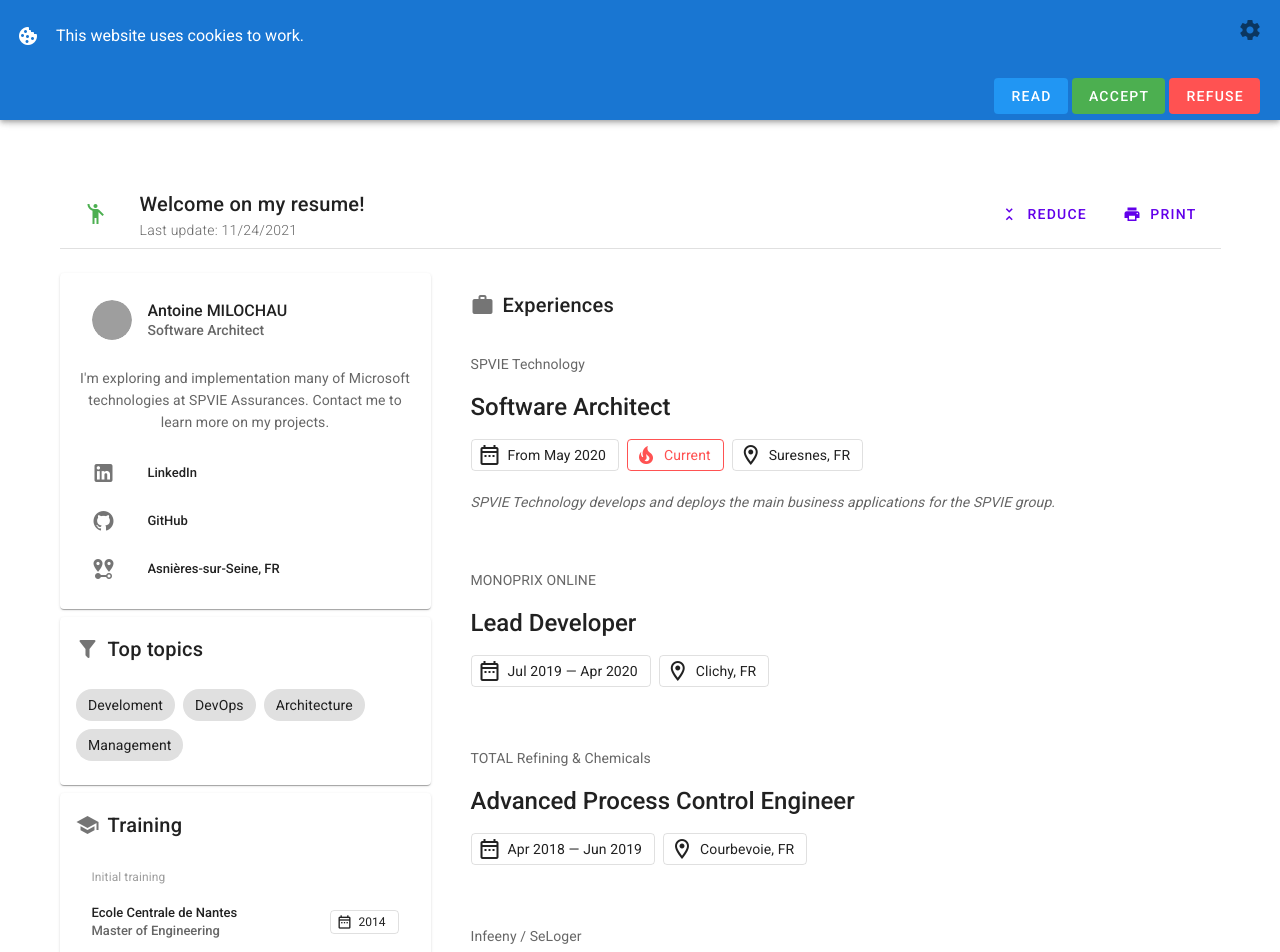
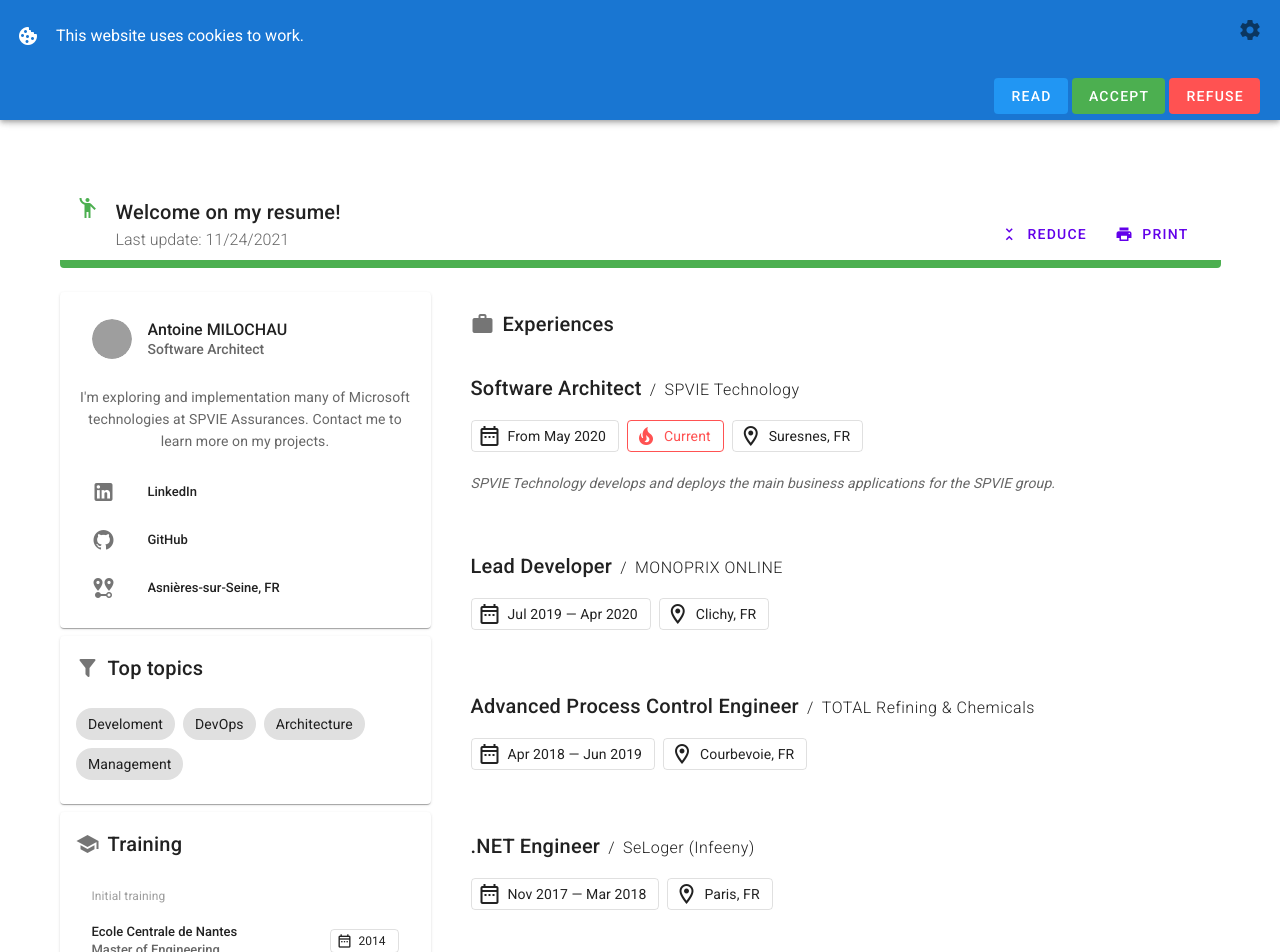
Before and after one commit to amilochau/cv, a Vue app: page /en/ in a window 1280 px wide. Shown: the top 952 px of the page. Built offline with nearby package versions, Linux system fonts and the light colour scheme; grey boxes are pictures that could not be loaded.

Commit message:
Improve jobs title (#75)

```diff
--- a/src/components/resume/section/Call.vue
+++ b/src/components/resume/section/Call.vue
@@ -1,19 +1,21 @@
 <template>
-  <v-banner
-    single-line
-    class="d-print-none">
-    <v-icon
-      slot="icon"
-      :color="call.color">
-      {{ call.icon }}
-    </v-icon>
-    <p class="text-h6 mb-0">{{ call.message }}</p>
-    <p
-      v-if="call.lastUpdate"
-      class="text-body-2 text--secondary font-weight-light mb-0">
+  <v-alert
+    :color="call.color"
+    :icon="call.icon"
+    colored-border
+    border="bottom"
+    class="d-print-none mb-0">
+    <v-row class="no-gutters">
+      <v-col>
+        <h3 class="text-h6">
+          {{ call.message }}
+        </h3>
+        <div class="text-body text--secondary font-weight-light">
           {{ call.lastUpdate | formatUpdateDate | formatText('resume.call.lastUpdate') }}
-    </p>
-    <template v-slot:actions>
+        </div>
+      </v-col>
+      <v-col class="d-flex align-end pt-2">
+        <v-spacer/>
         <v-btn
           v-if="expanded"
           text
@@ -37,8 +39,9 @@
           <v-icon left>mdi-printer</v-icon>
           {{ $t('resume.call.print') }}
         </v-btn>
-    </template>
-  </v-banner>
+      </v-col>
+    </v-row>
+  </v-alert>
 </template>
 
 <script lang="ts">
--- a/src/components/resume/section/Experiences.vue
+++ b/src/components/resume/section/Experiences.vue
@@ -9,15 +9,16 @@
       :key="i"
       elevation="0"
       class="mb-2">
-      <v-card-subtitle>
-        {{ experience.company }}
-        <span v-if="experience.client"> / {{ experience.client }}</span>
-      </v-card-subtitle>
+      <v-card-title class="align-baseline">
+        {{ experience.job }}
+        <div v-if="experience.company" class="text-body-1 font-weight-light">
+          <span class="px-2">{{ $t('resume.experiences.divider') }}</span>
+          <span v-if="experience.client">{{ experience.client }} ({{ experience.company }})</span>
+          <span v-else>{{ experience.company }}</span>
+        </div>
+      </v-card-title>
       <v-card-text
-        v-for="(job, j) in experience.jobs"
-        :key="j"
         class="text--primary">
-        <p class="text-h5 font-weight-medium">{{ job.title }}</p>
         <p>
           <v-chip
             label
@@ -26,43 +27,44 @@
             @click="toggleDatesDisplay">
             <v-icon left>mdi-calendar-range-outline</v-icon>
             <span v-if="displayDurations">
-              {{ job.startDate | formatDifference(job.endDate) }}
+              {{ experience.startDate | formatDifference(experience.endDate) }}
             </span>
-            <span v-else-if="!job.endDate">
-              {{ job.startDate | formatExperienceDate | formatText('resume.experiences.dateFrom') }}
+            <span v-else-if="!experience.endDate">
+              {{ experience.startDate | formatExperienceDate | formatText('resume.experiences.dateFrom') }}
             </span>
             <span v-else>
-              {{ job.startDate | formatExperienceDate }}
-              <span> — {{ job.endDate | formatExperienceDate }}</span>
+              {{ experience.startDate | formatExperienceDate }}
+              <span> — {{ experience.endDate | formatExperienceDate }}</span>
             </span>
           </v-chip>
           <v-chip
+            v-if="!experience.endDate"
             label
             outlined
             class="mb-1 mr-2"
             color="error"
-            v-if="!job.endDate"
             @click="changeDialog = true">
             <v-icon left>mdi-fire</v-icon>
             {{ $t('resume.experiences.current') }}
           </v-chip>
           <v-chip
+            v-if="experience.place"
             label
             outlined
             class="mb-1"
-            :href="job.placeUri"
+            :href="experience.placeUri"
             target="_blank"
             rel="noopener">
             <v-icon left>mdi-map-marker-outline</v-icon>
-            {{ job.place }}
+            {{ experience.place }}
           </v-chip>
         </p>
-        <p class="text--secondary font-italic">{{ job.description }}</p>
-        <div v-if="job.missions">
+        <p class="text--secondary font-italic">{{ experience.description }}</p>
+        <div v-if="experience.missions">
           <p>{{ $t('resume.experiences.missions') }}</p>
           <ul>
             <li
-              v-for="(mission, k) in job.missions"
+              v-for="(mission, k) in experience.missions"
               :key="k">
               {{ mission.title }}
             </li>
--- a/src/data/lang/en.json
+++ b/src/data/lang/en.json
@@ -95,6 +95,7 @@
   "resume": {
     "experiences": {
       "title": "Experiences",
+      "divider": "/",
       "dateFrom": "From {0}",
       "current": "Current",
       "missions": "Main missions:",
--- a/src/data/lang/fr.json
+++ b/src/data/lang/fr.json
@@ -95,6 +95,7 @@
   "resume": {
     "experiences": {
       "title": "Expériences",
+      "divider": "/",
       "dateFrom": "Depuis {0}",
       "current": "En cours",
       "missions": "Principales missions :",
--- a/src/data/resume/en.json
+++ b/src/data/resume/en.json
@@ -125,78 +125,60 @@
   "experiences": [
     {
       "company": "SPVIE Technology",
-      "jobs": [
-        {
-          "title": "Software Architect",
+      "job": "Software Architect",
       "place": "Suresnes, FR",
       "placeUri": "https://www.google.com/maps/place/AssurWare/@48.8713031,2.2275824,17z/data=!3m1!4b1!4m5!3m4!1s0x47e6652271fa816d:0x1dcd7d131570fb85!8m2!3d48.8713119!4d2.2297834",
       "startDate": "2020-05-04",
       "description": "SPVIE Technology develops and deploys the main business applications for the SPVIE group. "
-        }
-      ]
     },
     {
       "company": "MONOPRIX ONLINE",
-      "jobs": [
-        {
-          "title": "Lead Developer",
+      "job": "Lead Developer",
       "place": "Clichy, FR",
       "placeUri": "https://www.google.com/maps/place/Monoprix+Online/@48.9114806,2.3075256,17z/data=!3m1!4b1!4m5!3m4!1s0x47e66fa859a7648f:0x9f092451007f953!8m2!3d48.9114745!4d2.3097094",
       "startDate": "2019-07-01",
       "endDate": "2020-04-30"
-        }
-      ]
     },
     {
       "company": "TOTAL Refining & Chemicals",
-      "jobs": [
-        {
-          "title": "Advanced Process Control Engineer",
+      "job": "Advanced Process Control Engineer",
       "place": "Courbevoie, FR",
       "placeUri": "https://www.google.com/maps/place/Total+Tour+Coupole/@48.8927778,2.2411446,17z/data=!3m1!4b1!4m5!3m4!1s0x47fa657a1827f5af:0x968cbd4e5b7000ea!8m2!3d48.8930013!4d2.2434948",
       "startDate": "2018-04-01",
       "endDate": "2019-06-20"
-        }
-      ]
     },
     {
      "company": "Infeeny",
      "client": "SeLoger",
-     "jobs": [
-        {
-          "title": ".NET Engineer",
+      "job": ".NET Engineer",
       "place": "Paris, FR",
       "placeUri": "https://www.google.com/maps/place/SeLoger/@48.8912719,2.3484074,17z/data=!3m1!4b1!4m5!3m4!1s0x47e66e66d3362e2b:0xbec65ee69f11fe85!8m2!3d48.8912719!4d2.3505961",
       "startDate": "2017-11-06",
       "endDate": "2018-03-23"
-        }
-      ]
     },
     {
       "company": "TOTAL Refining & Chemicals",
-      "jobs": [
-        {
-          "title": "Advanced Process Control Engineer",
+      "job": "Advanced Process Control Engineer",
       "place": "Feyzin, FR",
       "placeUri": "https://www.google.com/maps/place/TotalEnergies+-+Plateforme+de+Feyzin/@45.6744667,4.8373246,15z/data=!4m5!3m4!1s0x47f4c3278e39ab05:0x17090fcabb1b7b9e!8m2!3d45.6737454!4d4.8471493",
       "startDate": "2014-09-12",
       "endDate": "2017-11-03"
     },
     {
-          "title": "Apprentice",
+      "company": "TOTAL Refining & Chemicals",
+      "job": "Apprentice",
       "place": "Feyzin, FR",
       "placeUri": "https://www.google.com/maps/place/TotalEnergies+-+Plateforme+de+Feyzin/@45.6744667,4.8373246,15z/data=!4m5!3m4!1s0x47f4c3278e39ab05:0x17090fcabb1b7b9e!8m2!3d45.6737454!4d4.8471493",
       "startDate": "2011-12-05",
       "endDate": "2014-09-11"
     },
     {
-          "title": "Apprentice",
+      "company": "TOTAL Refining & Chemicals",
+      "job": "Apprentice",
       "place": "Leuna, DE",
       "placeUri": "https://www.google.com/maps/place/TotalEnergies+Raffinerie+Mitteldeutschland+GmbH/@51.2844604,11.9829694,14z/data=!4m5!3m4!1s0x4171b83845c9fa2b:0xdcbcc2fa8c5bc63c!8m2!3d51.281246!4d11.9858734",
       "startDate": "2013-05-06",
       "endDate": "2013-08-30"
-        }
-      ]
     }
   ],
   "trainings": {
--- a/src/data/resume/fr.json
+++ b/src/data/resume/fr.json
@@ -125,9 +125,7 @@
   "experiences": [
     {
       "company": "SPVIE Technology",
-      "jobs": [
-        {
-          "title": "Software Architect",
+      "job": "Software Architect",
       "place": "Suresnes, FR",
       "placeUri": "https://www.google.com/maps/place/AssurWare/@48.8713031,2.2275824,17z/data=!3m1!4b1!4m5!3m4!1s0x47e6652271fa816d:0x1dcd7d131570fb85!8m2!3d48.8713119!4d2.2297834",
       "startDate": "2020-05-04",
@@ -188,14 +186,10 @@
           ]
         }
       ]
-        }
-      ]
     },
     {
       "company": "MONOPRIX ONLINE",
-      "jobs": [
-        {
-          "title": "Lead Developer",
+      "job": "Lead Developer",
       "place": "Clichy, FR",
       "placeUri": "https://www.google.com/maps/place/Monoprix+Online/@48.9114806,2.3075256,17z/data=!3m1!4b1!4m5!3m4!1s0x47e66fa859a7648f:0x9f092451007f953!8m2!3d48.9114745!4d2.3097094",
       "startDate": "2019-07-01",
@@ -226,14 +220,10 @@
           ]
         }
       ]
-        }
-      ]
     },
     {
       "company": "TOTAL Raffinage Chimie",
-      "jobs": [
-        {
-          "title": "Ingénieur Contrôle Avancé",
+      "job": "Ingénieur Contrôle Avancé",
       "place": "Courbevoie, FR",
       "placeUri": "https://www.google.com/maps/place/Total+Tour+Coupole/@48.8927778,2.2411446,17z/data=!3m1!4b1!4m5!3m4!1s0x47fa657a1827f5af:0x968cbd4e5b7000ea!8m2!3d48.8930013!4d2.2434948",
       "startDate": "2018-04-01",
@@ -258,15 +248,11 @@
           "description": "Mise en place d'Azure DevOps, depuis le ticketing au déploiement continu. Configuration des agents privés, introduction de code review, déploiement on premise et dans Azure. Gestion de la transformation des process et accompagnement des utilisateurs."
         }
       ]
-        }
-      ]
     },
     {
       "company": "Infeeny",
       "client": "SeLoger",
-      "jobs": [
-        {
-          "title": "Ingénieur d'études .NET",
+      "job": "Ingénieur d'études .NET",
       "place": "Paris, FR",
       "placeUri": "https://www.google.com/maps/place/SeLoger/@48.8912719,2.3484074,17z/data=!3m1!4b1!4m5!3m4!1s0x47e66e66d3362e2b:0xbec65ee69f11fe85!8m2!3d48.8912719!4d2.3505961",
       "startDate": "2017-11-06",
@@ -283,34 +269,30 @@
           ]
         }
       ]
-        }
-      ]
     },
     {
       "company": "TOTAL Raffinage Chimie",
-      "jobs": [
-        {
-          "title": "Ingénieur Contrôle Avancé",
+      "job": "Ingénieur Contrôle Avancé",
       "place": "Feyzin, FR",
       "placeUri": "https://www.google.com/maps/place/TotalEnergies+-+Plateforme+de+Feyzin/@45.6744667,4.8373246,15z/data=!4m5!3m4!1s0x47f4c3278e39ab05:0x17090fcabb1b7b9e!8m2!3d45.6737454!4d4.8471493",
       "startDate": "2014-09-12",
       "endDate": "2017-11-03"
     },
     {
-          "title": "Apprenti Ingénieur",
+      "company": "TOTAL Raffinage Chimie",
+      "job": "Apprenti Ingénieur",
       "place": "Feyzin, FR",
       "placeUri": "https://www.google.com/maps/place/TotalEnergies+-+Plateforme+de+Feyzin/@45.6744667,4.8373246,15z/data=!4m5!3m4!1s0x47f4c3278e39ab05:0x17090fcabb1b7b9e!8m2!3d45.6737454!4d4.8471493",
       "startDate": "2011-12-05",
       "endDate": "2014-09-11"
     },
     {
-          "title": "Apprenti Ingénieur",
+      "company": "TOTAL Raffinage Chimie",
+      "job": "Apprenti Ingénieur",
       "place": "Leuna, DE",
       "placeUri": "https://www.google.com/maps/place/TotalEnergies+Raffinerie+Mitteldeutschland+GmbH/@51.2844604,11.9829694,14z/data=!4m5!3m4!1s0x4171b83845c9fa2b:0xdcbcc2fa8c5bc63c!8m2!3d51.281246!4d11.9858734",
       "startDate": "2013-05-06",
       "endDate": "2013-08-30"
-        }
-      ]
     }
   ],
   "trainings": {
```
Lines whose indentation alone changed are shown as unchanged.
